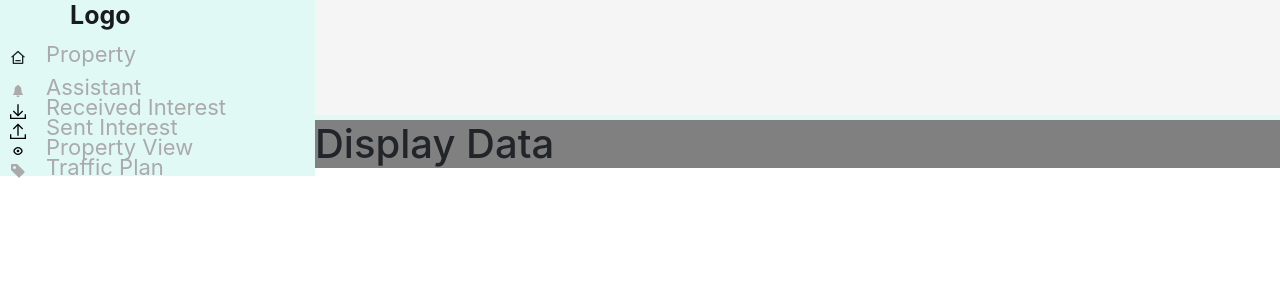
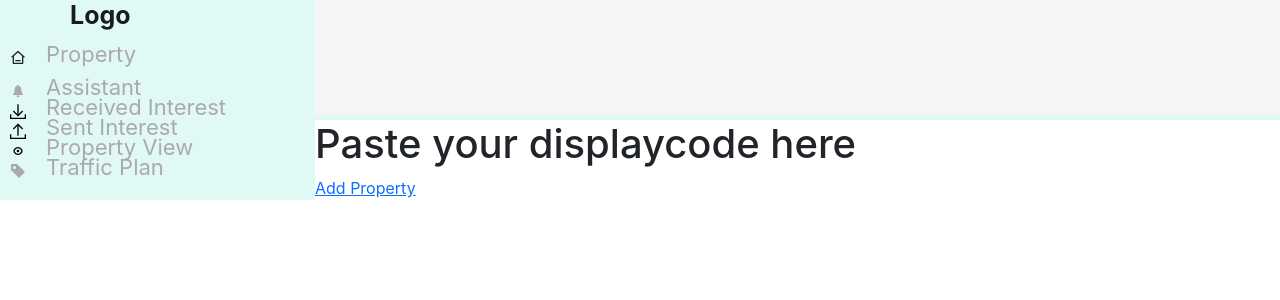
Before and after one commit to sourabhsjadhav99/Real_Estate_Project, a React (Create React App) app in the folder FrontEnd/Client/: page /display in a window 1280 px wide. Shown: the top 300 px of the page. Built offline with nearby package versions, Linux system fonts and the light colour scheme; the HTML template or start-up script is replaced by a standard one.

Commit message:
app strucure Created

```diff
--- a/FrontEnd/Client/src/App.js
+++ b/FrontEnd/Client/src/App.js
@@ -1,9 +1,21 @@
 import React from 'react'
-import MainPage from "./MainPage"
+import { Routes, Route } from "react-router-dom";
+import Error from './componentss/Error';
+import FormPage from './componentss/Multistep_Form/FormPage';
+import DisplayData from './componentss/Searchbar_Table/DisplayData';
+
+import SignIn from "./componentss/SignIn_SignUp/SignIn"
+import SignUp from "./componentss/SignIn_SignUp/SignUp"
 function App() {
   return (
     <div>
-      <MainPage />
+      <Routes>
+        <Route path="/" element={<SignIn />} />
+        <Route path="/signUp" element={<SignUp />} />
+        <Route path="/display" element={<DisplayData />} />
+        <Route path="/form" element={<FormPage />} />
+        <Route path="*" element={<Error />} />
+      </Routes>
     </div>
 
 
--- a/FrontEnd/Client/src/MainPage.css
+++ b/FrontEnd/Client/src/MainPage.css
@@ -1,24 +1,28 @@
 .main-container{
-    width:1600px;
     display: flex;
-    flex-direction: row;
+ flex-direction: row;
 }
 .aside{
     width:315px;
     background-color: #E1F9F4;
     text-align:justify;
+}
 
-}
 .header{
     height: 15vh;
     width: 1285px;
     background-color:#F5F5F5;
     border-bottom: 5px solid #E1F9F4;
+}
+.main-box{
+    width:1600px;
+    display: flex;
+    flex-direction: row;
+}
 
-}
 .main{
     background-color: gray;
-    width: 1285px;
+
 }
 .logo{
     color:#1A1B1C;
--- a/FrontEnd/Client/src/MainPage.js
+++ b/FrontEnd/Client/src/SideBar.js
@@ -4,13 +4,7 @@ import { RiHome3Line } from "react-icons/ri";
 import { IoIosNotifications } from "react-icons/io";
 import { BsFillTagFill } from "react-icons/bs";
 import { GrFormView, GrUpload, GrDownload } from "react-icons/gr";
-import { Routes, Route } from "react-router-dom";
-import Error from './componentss/Error';
-import FormPage from './componentss/Multistep_Form/FormPage';
-import DisplayData from './componentss/Searchbar_Table/DisplayData';
-import SignIn from "./componentss/SignIn_SignUp/SignIn"
-import SignUp from "./componentss/SignIn_SignUp/SignUp"
-function MainPage() {
+function SideBar() {
   return (
     <div className='main-container'>
       <aside className="aside">
@@ -57,21 +51,10 @@ function MainPage() {
           <span className="navvalue">Traffic Plan</span>
         </div>
       </aside>
-      <section>
-        <header className='header'> </header>
-        <main className='main'>
-        <Routes>
-          <Route path="/" element={<SignIn />} />
-          <Route path="/signUp" element={<SignUp />} />
-          <Route path="/display" element={<DisplayData />} />
-          <Route path="/form" element={<FormPage />} />
-          <Route path="*" element={<Error />} />
-        </Routes>
-        </main>
-      </section>
+
 
     </div>
   )
 }
 
-export default MainPage
+export default SideBar
--- a/FrontEnd/Client/src/componentss/Multistep_Form/FormPage.css
+++ b/FrontEnd/Client/src/componentss/Multistep_Form/FormPage.css
@@ -129,7 +129,7 @@
  .error {
      margin-left: 15px;
      color: red;
-     font-size: 0.8em;
+     font-size: 0.9em;
      margin-top: 5px;
  }
 
--- a/FrontEnd/Client/src/componentss/Multistep_Form/FormPage.js
+++ b/FrontEnd/Client/src/componentss/Multistep_Form/FormPage.js
@@ -1,5 +1,4 @@
-
-import React, { useState} from "react";
+import React, { useState } from "react";
 import BasicInfo from "./BasicInfo";
 import GeneralInfo from "./GeneralInfo";
 import LocationInfo from "./LocationInfo";
@@ -7,6 +6,7 @@ import PropertyDetail from "./PropertyDetail";
 import { TiTick } from "react-icons/ti";
 import "./FormPage.css"
 import { useNavigate } from "react-router-dom";
+import SideBar from "../../SideBar";
 function FormPage() {
   const [complete, setComplete] = useState(false);
   const [page, setPage] = useState(0);
@@ -75,6 +75,10 @@ function FormPage() {
     }
   };
   return (
+    <div className="main-box">
+      <SideBar />
+      <section>
+        <header className='header'> </header>
         <div className="form-container">
           <div className="form-header">
             <h2 className="form-name">ADD NEW PROPERTY</h2>
@@ -143,6 +147,10 @@ function FormPage() {
 
           </div>
         </div>
+      </section>
+    </div>
+
+
   );
 }
 export default FormPage;
--- a/FrontEnd/Client/src/componentss/Multistep_Form/GeneralInfo.js
+++ b/FrontEnd/Client/src/componentss/Multistep_Form/GeneralInfo.js
@@ -86,10 +86,10 @@ function GeneralInfo({ formData, setFormData }) {
                     <option value="China">China</option>
                 </select>
             </div>
-            <div className="input-box">
+            {/* <div className="input-box">
                 <label htmlFor="">Image:</label>
                 <input className="image" onChange={changeHandler} name="image" value={formData.image} type="file" />
-            </div>
+            </div> */}
 
         </div>
     );
--- a/FrontEnd/Client/src/componentss/Searchbar_Table/DisplayData.js
+++ b/FrontEnd/Client/src/componentss/Searchbar_Table/DisplayData.js
@@ -1,9 +1,18 @@
 import React from 'react'
+import { Link} from 'react-router-dom'
+import SideBar from '../../SideBar'
 import "./DisplayData.css"
+
 function DisplayData() {
   return (
-    <div>
-      <h1>Display Data</h1>
+    <div className="main-box">
+      <SideBar />
+      <div>
+        <header className='header'> </header>
+        <h1>Paste your displaycode here</h1>
+        <Link to="/form"> Add Property</Link>
+
+      </div>
     </div>
   )
 }
```
Lines whose indentation alone changed are shown as unchanged.
